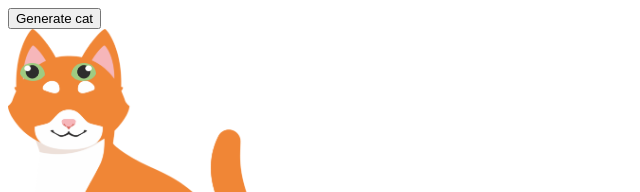
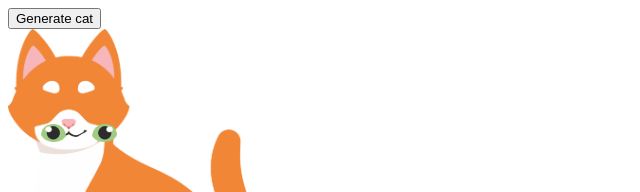
Before and after one commit to angelntenev/DNAseq, a website: page Project Ox/main.html in a window 1280 px wide. Shown: the top 192 px of the page, without its empty margins (0-640 px from the left). Drawn offline with Linux system fonts and the light colour scheme.

Commit message:
Update cat eye position in main.html

```diff
--- a/Project Ox/main.html
+++ b/Project Ox/main.html
@@ -7,22 +7,21 @@
     <button onclick="getCat()">Generate cat</button>
     <div style="position: relative;">
         <img id="catFurColorImage" src="" style="width: 20%; height: 20%;">
-        <img id="catEyeColorImage" src="" style="position: absolute; top: 34px; left: 12px; width: 6%; height: 6%;">
+        <img id="catEyeColorImage" src="" style="position: absolute; top: 95px; left: 33px; width: 6%; height: 6%;">
     </div>
     <script type="module">
         import { createCat, getCatFurColor, getCatEyeColor } from './scripts/cats.js';
-
         window.getCat = function() {
             createCat();
             var img1 = document.getElementById('catFurColorImage');
             var img2 = document.getElementById('catEyeColorImage');
             img1.src = "";
-            img1.src = getCatFurColor(); // Set the new image
-            img2.src = ""; // Clear the old image
-            img2.src = getCatEyeColor(); // Set the new image
+            img1.src = getCatFurColor();
+            img2.src = "";
+            img2.src = getCatEyeColor();
         }
 
-        window.onload = getCat; // Call getCat on page load
+        window.onload = getCat;
     </script>
 </body>
 </html>
```
